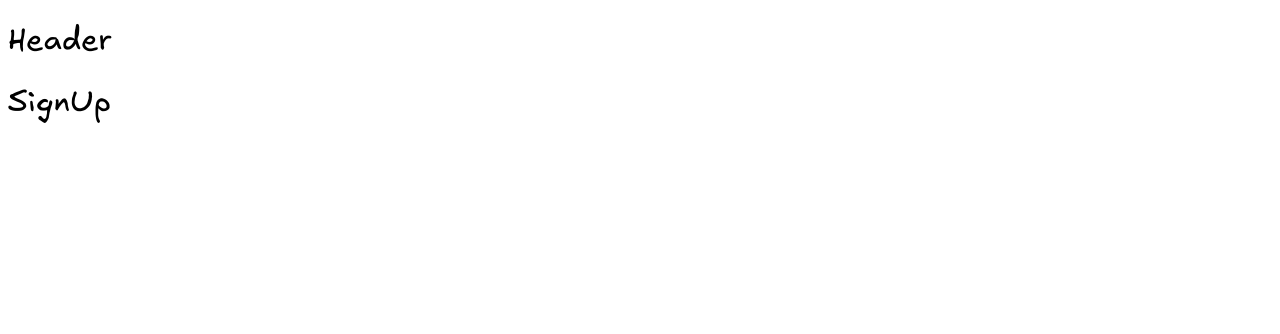
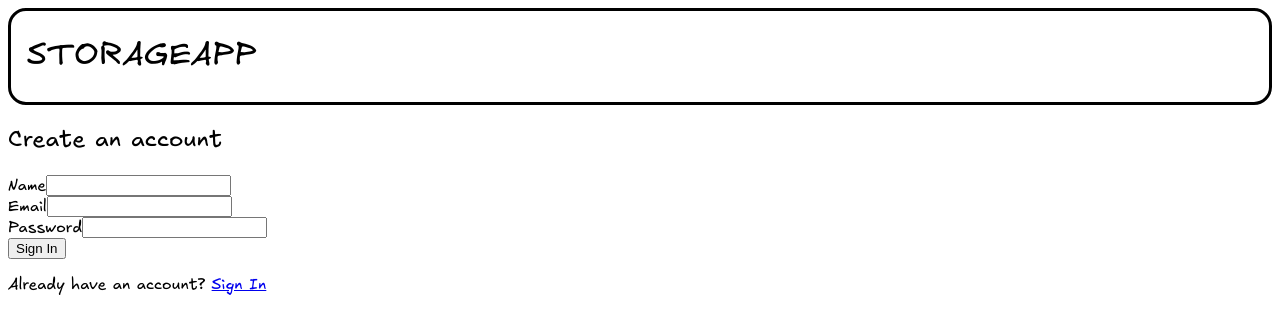
Before and after one commit to RGPin/top-file-uploader, a React app in the folder frontend/: page /signup in a window 1280 px wide. Shown: the top 334 px of the page. Built offline with nearby package versions, Linux system fonts and the light colour scheme; no server answers; the HTML template or start-up script is replaced by a standard one.

Commit message:
set up login and signup

```diff
--- a/frontend/src/App.css
+++ b/frontend/src/App.css
@@ -3,6 +3,31 @@
   src: url("./assets/fonts/Excalifont-Regular.woff2") format("woff2");
 }
 
+:root {
+  --space-xs: 4px;
+  --space-sm: 8px;
+  --space-md: 16px;
+  --space-lg: 24px;
+  --space-xl: 32px;
+  --space-xxl: 64px;
+
+  --text-xs: 0.75rem;   /* 12px - Captions / Small labels */
+  --text-sm: 0.875rem;  /* 14px - Secondary body / Table text */
+  --text-base: 1rem;    /* 16px - Standard body text */
+  --text-md: 1.25rem;   /* 20px - H3 / Subheadings */
+  --text-lg: 1.5rem;    /* 24px - H2 / Section titles */
+  --text-xl: 2.25rem;   /* 36px - H1 / Page titles */
+
+  --radius-sm: 18px;
+  --radius-md: 24px;
+}
+
 body {
   font-family: "Excalifont", sans-serif;
 }
+
+.header {
+  border: 3px solid black;
+  border-radius: var(--radius-sm);
+  padding: var(--space-xs) var(--space-md);
+}
--- a/frontend/src/components/Header.jsx
+++ b/frontend/src/components/Header.jsx
@@ -1,3 +1,7 @@
 export default function Header() {
-  return <h1>Header</h1>;
+  return (
+    <div className="header">
+      <h1>STORAGEAPP</h1>
+    </div>
+  );
 }
--- a/frontend/src/pages/Login.jsx
+++ b/frontend/src/pages/Login.jsx
@@ -1,3 +1,48 @@
+import { useState } from "react";
+import { Link } from "react-router";
+
 export default function Login() {
-  return <h1>Login</h1>;
+  const [formInput, setFormInput] = useState({ email: "", password: "" });
+
+  function handleFormInput(e) {
+    const { name, value } = e.target;
+    setFormInput((prev) => ({
+      ...prev,
+      [name]: value,
+    }));
+  }
+
+  return (
+    <div className="login">
+      <h2>Sign in to your account</h2>
+      <form>
+        <div className="form-field">
+          <label htmlFor="email">Email</label>
+          <input
+            type="email"
+            id="email"
+            name="email"
+            value={formInput.email}
+            onChange={handleFormInput}
+          />
+        </div>
+
+        <div className="form-field">
+          <label htmlFor="password">Password</label>
+          <input
+            type="password"
+            id="password"
+            name="password"
+            value={formInput.password}
+            onChange={handleFormInput}
+          />
+        </div>
+
+        <button type="submit">Sign In</button>
+      </form>
+      <p>
+        Don't have an account? <Link to="/signup">Create Account</Link>
+      </p>
+    </div>
+  );
 }
--- a/frontend/src/pages/SignUp.jsx
+++ b/frontend/src/pages/SignUp.jsx
@@ -1,3 +1,63 @@
+import { useState } from "react";
+import { Link } from "react-router";
+
 export default function SignUp() {
-  return <h1>SignUp</h1>;
+  const [formInput, setFormInput] = useState({
+    name: "",
+    email: "",
+    password: "",
+  });
+
+  function handleFormInput(e) {
+    const { name, value } = e.target;
+    setFormInput((prev) => ({
+      ...prev,
+      [name]: value,
+    }));
+  }
+
+  return (
+    <div className="signup">
+      <h2>Create an account</h2>
+      <form>
+        <div className="form-field">
+          <label htmlFor="name">Name</label>
+          <input
+            type="text"
+            id="name"
+            name="name"
+            value={formInput.name}
+            onChange={handleFormInput}
+          />
+        </div>
+
+        <div className="form-field">
+          <label htmlFor="email">Email</label>
+          <input
+            type="email"
+            id="email"
+            name="email"
+            value={formInput.email}
+            onChange={handleFormInput}
+          />
+        </div>
+
+        <div className="form-field">
+          <label htmlFor="password">Password</label>
+          <input
+            type="password"
+            id="password"
+            name="password"
+            value={formInput.password}
+            onChange={handleFormInput}
+          />
+        </div>
+
+        <button type="submit">Sign In</button>
+      </form>
+      <p>
+        Already have an account? <Link to="/login">Sign In</Link>
+      </p>
+    </div>
+  );
 }
```
